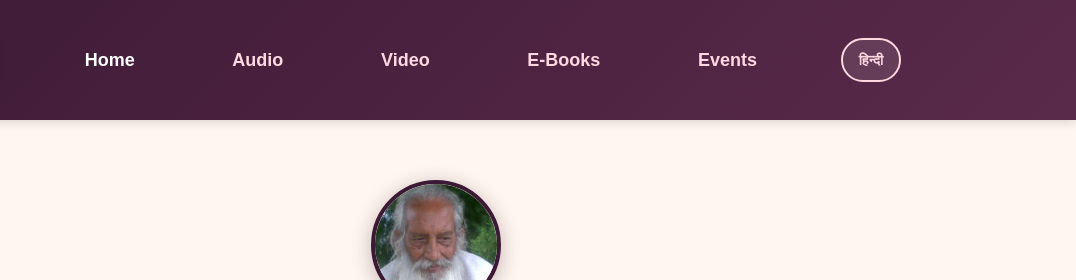
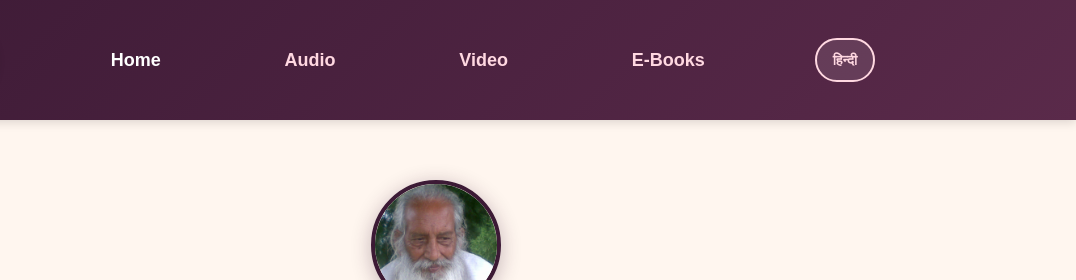
Before and after one commit to hinata-shoyo/Spiritual, a website: page frontend/index.html in a window 1280 px wide. Shown: the top 280 px of the page, 204-1280 px from the left. Drawn offline with Linux system fonts and the light colour scheme.

Commit message:
hid events link

```diff
--- a/frontend/index.html
+++ b/frontend/index.html
@@ -233,7 +233,7 @@
             >E-Books</a
           >
           <!-- <a href="gallery.html" data-en="Gallery" data-hi="गैलरी">Gallery</a> -->
-          <a href="events.html" data-en="Events" data-hi="ईवेंट">Events</a>
+          <!-- <a href="events.html" data-en="Events" data-hi="ईवेंट">Events</a> -->
           <div class="lang-toggle-container">
             <button
               class="lang-toggle"
@@ -343,7 +343,6 @@
             Browse spiritual moments, events, and divine experiences
           </p>
         </a>
-        -->
         <a href="events.html" class="feature-card">
           <span class="feature-icon" data-icon="calendar"></span>
           <h3 data-en="Events" data-hi="ईवेंट">Events</h3>
@@ -370,6 +369,7 @@
             Ancient wisdom for modern life — guidance for the spiritual seeker
           </p>
         </a>
+        -->
       </section>
 
       <section class="about-section">
```
